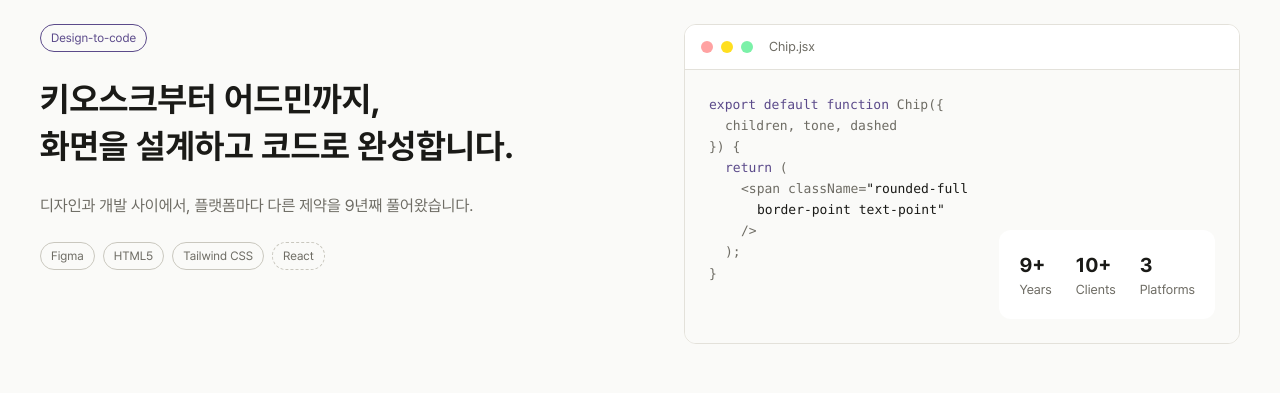
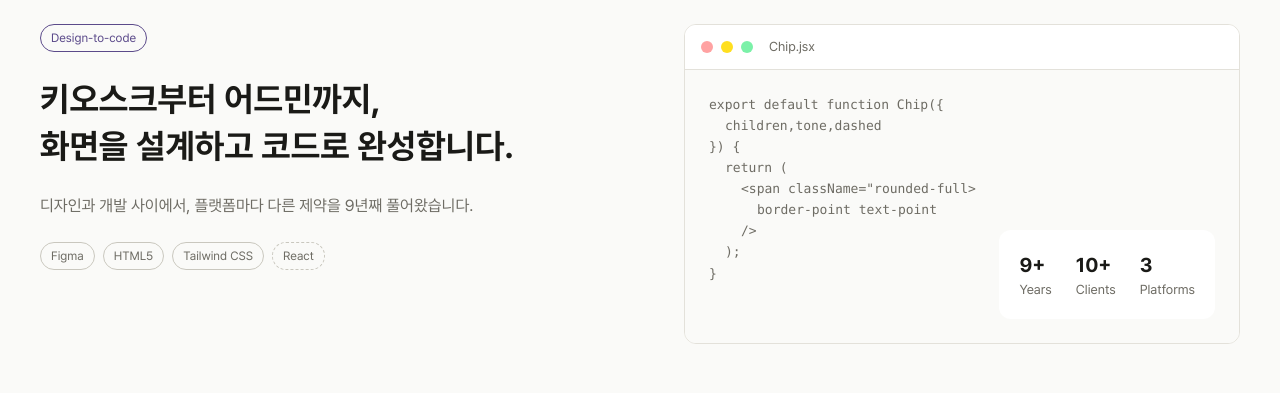
Before and after one commit to bononani-one/nh-portfolio, a Next.js app: page / in a window 1280 px wide. Shown: the part 198-591 px from the top of the page. Built offline with nearby package versions, Linux system fonts and the light colour scheme.

Commit message:
메인 히어로 코드 부분 한줄씩 쳐지는 느낌으로 추가

```diff
--- a/src/components/CodeMockup.jsx
+++ b/src/components/CodeMockup.jsx
@@ -1,4 +1,32 @@
+'use client';
+import {useState,useEffect} from 'react';
+
+const codeLines = [
+    {indent:0,text:'export default function Chip({'},
+    {indent:1,text:'children,tone,dashed'},
+    {indent:0,text:'}) {'},
+    {indent:1,text:'return ('},
+    {indent:2,text:'<span className="rounded-full>'},
+    {indent:3,text:'border-point text-point'},
+    {indent:2,text:'/>'},
+    {indent:1,text:');'},
+    {indent:0,text:'}'},
+];
+
 export default function CodeMockup(){
+    const [visibleLines, setVisibleLines] = useState(0);
+
+    useEffect(()=>{
+        if(visibleLines < codeLines.length){
+            const timer = setTimeout(()=>{
+                setVisibleLines((prev)=>prev+1);
+            },300);
+            return ()=> clearTimeout(timer);
+        }
+    },[visibleLines]
+
+    );
+
     return(
         <div className="w-full h-full flex flex-col overflow-hidden">
             {/*타이틀바*/}
@@ -10,23 +38,12 @@ export default function CodeMockup(){
             </div>
              {/* 코드 내용 */}
             <div className="flex-1 bg-bg-default p-6 font-mono text-caption leading-relaxed">
-                <p className="text-text-sub">
-                <span className="text-point">export default function</span> Chip({'{'}
-                </p>
-                <p className="text-text-sub pl-4">children, tone, dashed</p>
-                <p className="text-text-sub">{'}) {'}</p>
-                <p className="text-text-sub pl-4">
-                <span className="text-point">return</span> (
-                </p>
-                <p className="text-text-sub pl-8">
-                &lt;span className=<span className="text-text-default">"rounded-full</span>
-                </p>
-                <p className="text-text-sub pl-12">
-                <span className="text-text-default">border-point text-point"</span>
-                </p>
-                <p className="text-text-sub pl-8">/&gt;</p>
-                <p className="text-text-sub pl-4">);</p>
-                <p className="text-text-sub">{'}'}</p>
+                {codeLines.slice(0,visibleLines).map((line,index)=>(
+                    <p key={index} style={{paddingLeft:`${line.indent *1}rem`}} className='text-text-sub'>{line.text}</p>
+                ))}
+                {visibleLines < codeLines.length && (
+                    <span className='inline-block w-2 h-4 bg-point animate-pulse' />
+                )}
             </div>
         </div>
     );
```
